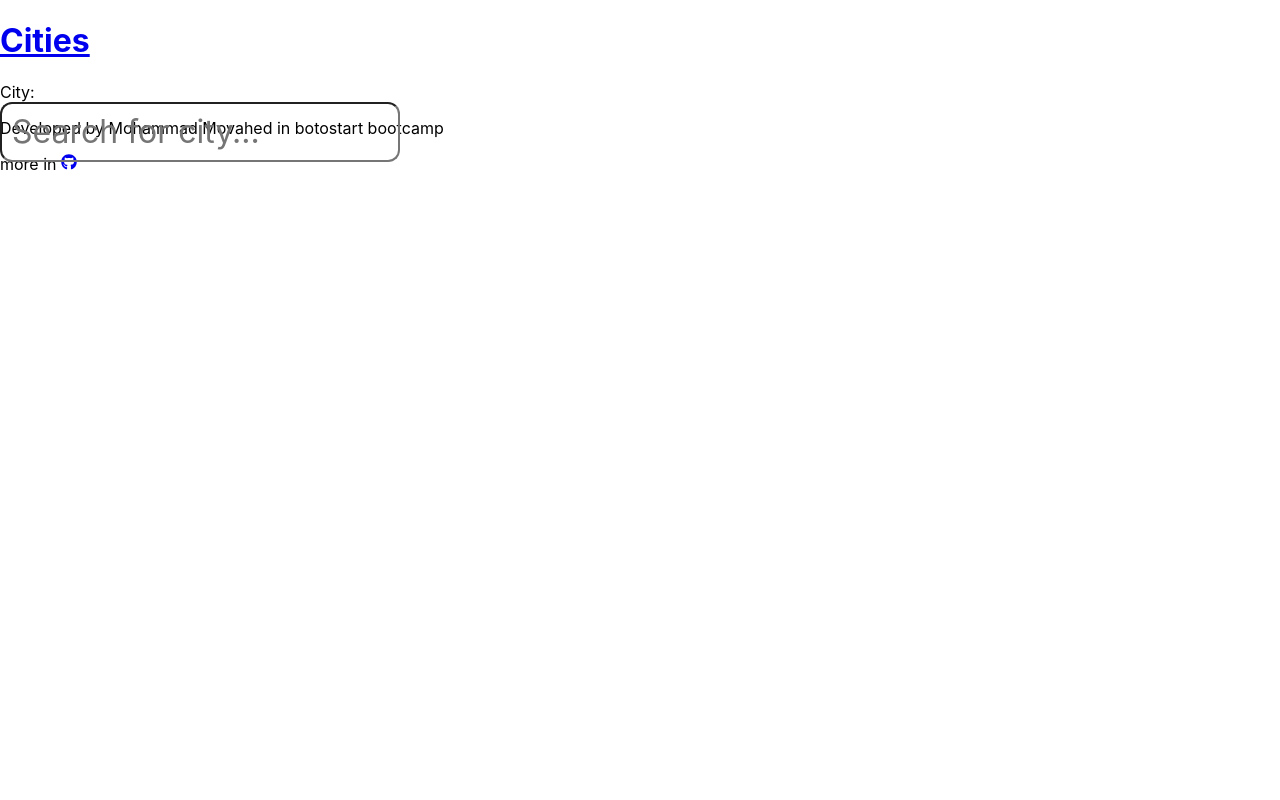
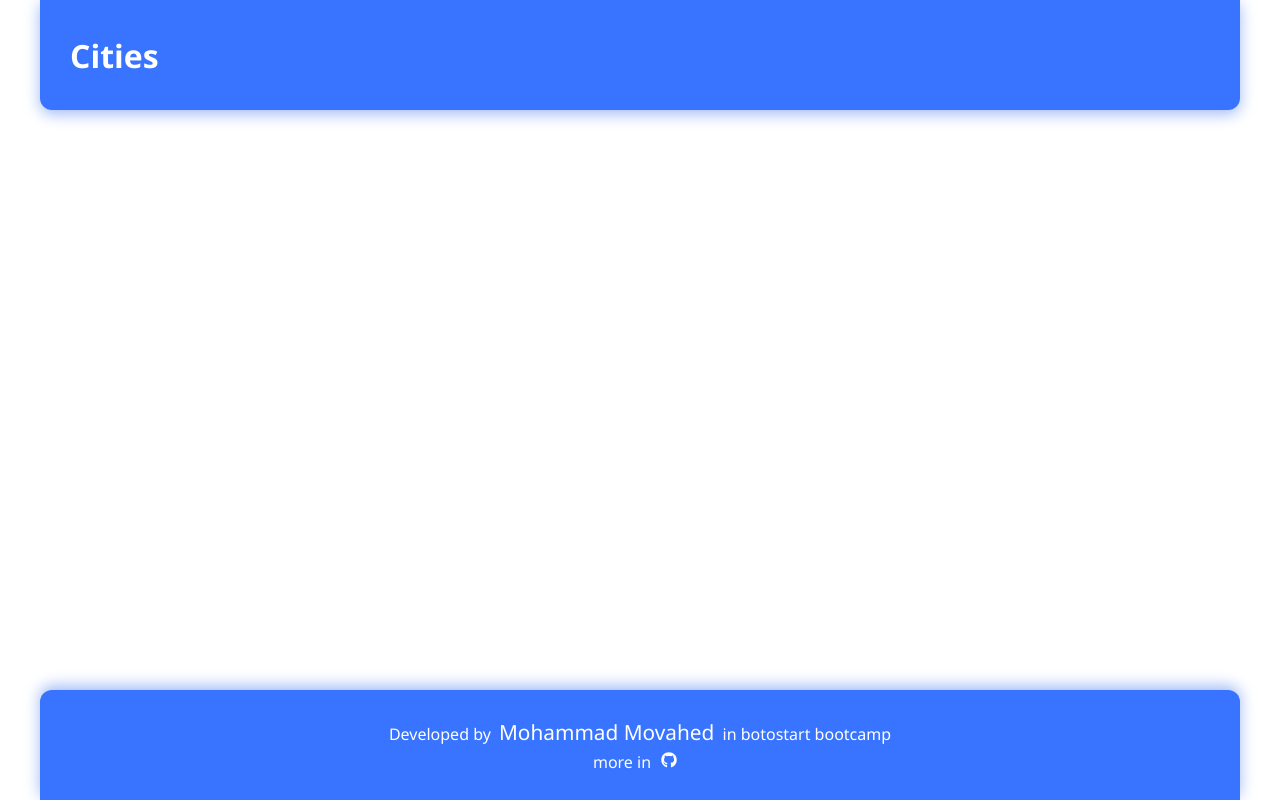
Before and after one commit to Movahed-m/MohammadrezaMovahed, a React (Vite) app: page / in a window 1280 px wide. Built offline with nearby package versions, Linux system fonts and the light colour scheme.

Commit message:
adding styles of Layout and index styles

```diff
--- a/src/App.jsx
+++ b/src/App.jsx
@@ -4,7 +4,7 @@ import Input from "./components/modules/Input.jsx";
 function App() {
   return (
     <Layout>
-      <Input />
+      {/* <Input /> */}
     </Layout>
   );
 }
--- a/src/Layout/Layout.jsx
+++ b/src/Layout/Layout.jsx
@@ -1,26 +1,29 @@
 import { FaGithub } from "react-icons/fa";
+
+import styles from "../styles/Layout.module.css";
 
 const Layout = ({ children }) => {
   return (
-    <>
-      <header>
+    <div className={styles.container}>
+      <header className={styles.header}>
         <h1>
           <a href="../../index.html">Cities</a>
         </h1>
       </header>
       {children}
-      <footer>
+      <footer className={styles.footer}>
         <p>
-          Developed by <span>Mohammad Movahed</span> in botostart bootcamp
+          Developed by <span className={styles.name}>Mohammad Movahed</span> in
+          botostart bootcamp
         </p>
-        <p>
-          more in{" "}
+        <p className={styles.githubContainer}>
+          more in
           <a href="https://github.com/Movahed-m">
             <FaGithub />
           </a>
         </p>
       </footer>
-    </>
+    </div>
   );
 };
 
--- /dev/null
+++ b/src/styles/Layout.module.css
@@ -0,0 +1,55 @@
+.container {
+    height: 100vh;
+    display: flex;
+    flex-direction: column;
+    justify-content: space-between;
+}
+
+.header {
+    width: 1200px;
+    height: 110px;
+    padding: 0 30px;
+    display: flex;
+    align-items: center;
+    background-color: #3874ff;
+    box-shadow: 0 4px 15px #9eb8f7;
+    border-radius: 0 0 12px 12px;
+}
+
+.header a {
+    color: #fff;
+}
+
+.footer {
+    width: 1200px;
+    height: 110px;
+    border-radius: 12px 12px 0 0;
+    padding: 0 30px;
+    display: flex;
+    flex-direction: column;
+    align-items: center;
+    justify-content: center;
+    background-color: #3874ff;
+    box-shadow: 0 -4px 15px #9eb8f7;
+    color: #fff;
+}
+
+.footer .name {
+    margin: 0 4px;
+    font-size: 1.3rem;
+}
+
+.footer .githubContainer {
+    margin-top: 5px;
+}
+
+.footer .githubContainer a {
+    margin: 0 10px;
+    color: #fff;
+    transition: all .25s ease-in;
+}
+
+.footer .githubContainer a:hover {
+    color: #80ed99;
+    text-shadow: 0 3px 12px #80ed99;
+}
--- a/src/styles/index.css
+++ b/src/styles/index.css
@@ -1,37 +1,14 @@
+* {
+  padding: 0;
+  margin: 0;
+  box-sizing: border-box;
+  text-decoration: none;
+}
+
 body {
-  margin: 0;
-  font-family: -apple-system, BlinkMacSystemFont, 'Segoe UI', 'Roboto', 'Oxygen',
+  font-family:'Segoe UI', 'Roboto', 'Oxygen',
     'Ubuntu', 'Cantarell', 'Fira Sans', 'Droid Sans', 'Helvetica Neue',
     sans-serif;
-  -webkit-font-smoothing: antialiased;
-  -moz-osx-font-smoothing: grayscale;
+    display: flex;
+    justify-content: center;
 }
-
-.input {
-  position: relative;
-  width: 250px;
-  margin: 20px auto;
-}
-
-.input input {
-  width: 100%;
-  font-size: 30px;
-  z-index: 2;
-  padding-left: 5px;
-  font-family: -apple-system, BlinkMacSystemFont, 'Segoe UI', 'Roboto', 'Oxygen',
-    'Ubuntu', 'Cantarell', 'Fira Sans', 'Droid Sans', 'Helvetica Neue',
-    sans-serif3;
-}
-
-.input label {
-  position: absolute;
-  left: 7px;
-  top: 0;
-  bottom: 0;
-  font-size: 30px;
-  opacity: 0.3;
-  z-index: 1;
-  user-select: none;
-  display: flex;
-  align-items: center;
-}
```
